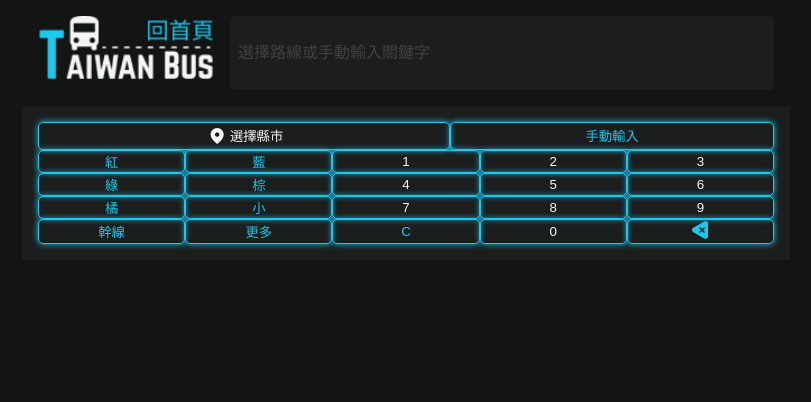
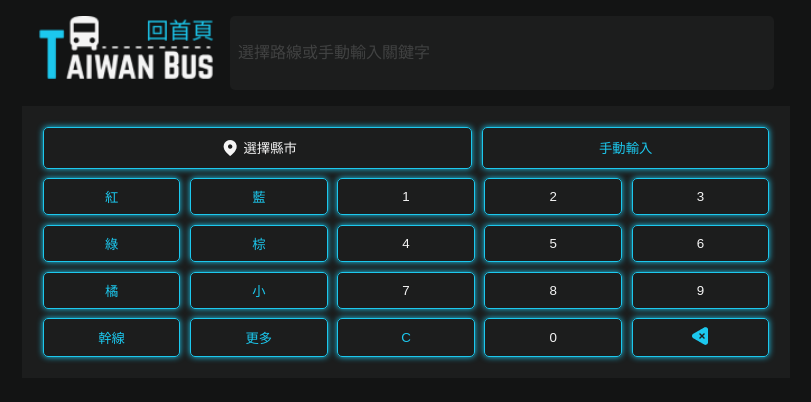
Before and after one commit to Claudia-teng/tw-bus-tracker, an Angular app: page /city-bus/search in a window 1280 px wide. Shown: the top 402 px of the page, without its empty margins (234-1045 px from the left). Built offline with nearby package versions, Linux system fonts and the light colour scheme.

Commit message:
adjust keyboard width

```diff
--- a/src/app/components/city-bus/city-bus-search/city-bus-search.component.sass
+++ b/src/app/components/city-bus/city-bus-search/city-bus-search.component.sass
@@ -26,28 +26,36 @@
       display: flex
       align-items: center
       justify-content: center
-      flex: 3 0 20%
+      flex: 3
       color: var(--white)
     button:nth-child(2)
-      flex: 2 0 20%
+      flex: 2
       color: var(--blue)
   .number > div:nth-child(2)
     display: flex
     flex-wrap: wrap
     button
-      flex: 1 0 20%
+      flex: 1 0 calc(20% - .6rem)
   .city
     display: flex
     flex-wrap: wrap
     button
       color: var(--blue)
-      flex: 1 0 20%
+      flex: 1 0 calc(20% - .6rem)
+    button:last-child
+      flex: 3 0 calc(20% - .6rem)
   .others
     display: flex
     flex-wrap: wrap
     button
       color: var(--blue)
-      flex: 1 0 20%
+      flex: 1 0 calc(20% - .6rem)
+    button:last-child
+      flex: 3 0 calc(20% - .6rem)
+
+button
+  padding: .5rem 0rem
+  margin: .3rem .3rem
 
 .search-result
   > p
--- a/src/app/components/city-bus/city-bus-search/keyboard-list/keyboard-list.ts
+++ b/src/app/components/city-bus/city-bus-search/keyboard-list/keyboard-list.ts
@@ -91,10 +91,6 @@ export const cityBusCity: Array<KeyboardBtns> = [
   },
   {
     label: "台中市",
-    value: "台北市"
-  },
-  {
-    label: "南投縣",
     value: "台北市"
   },
   {
```
